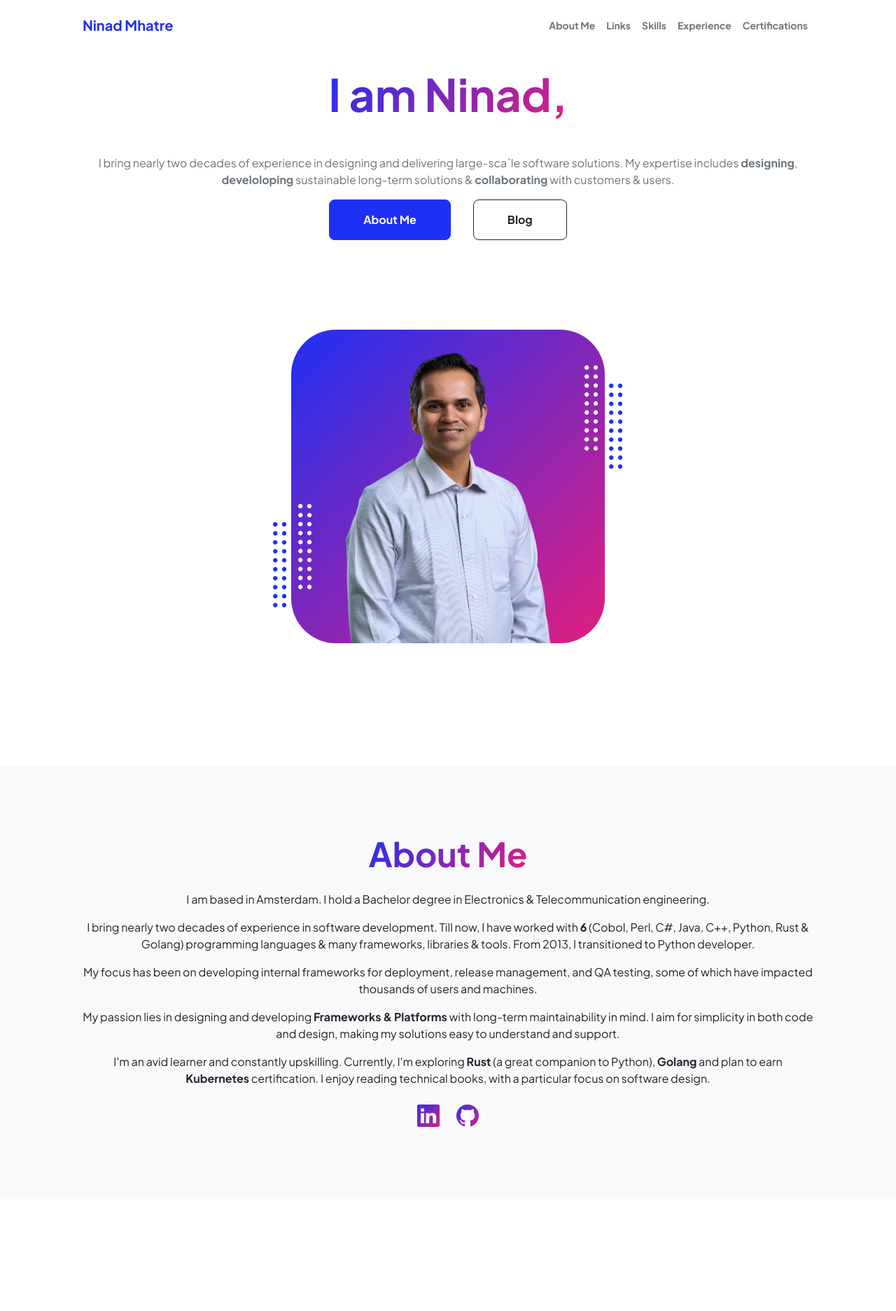
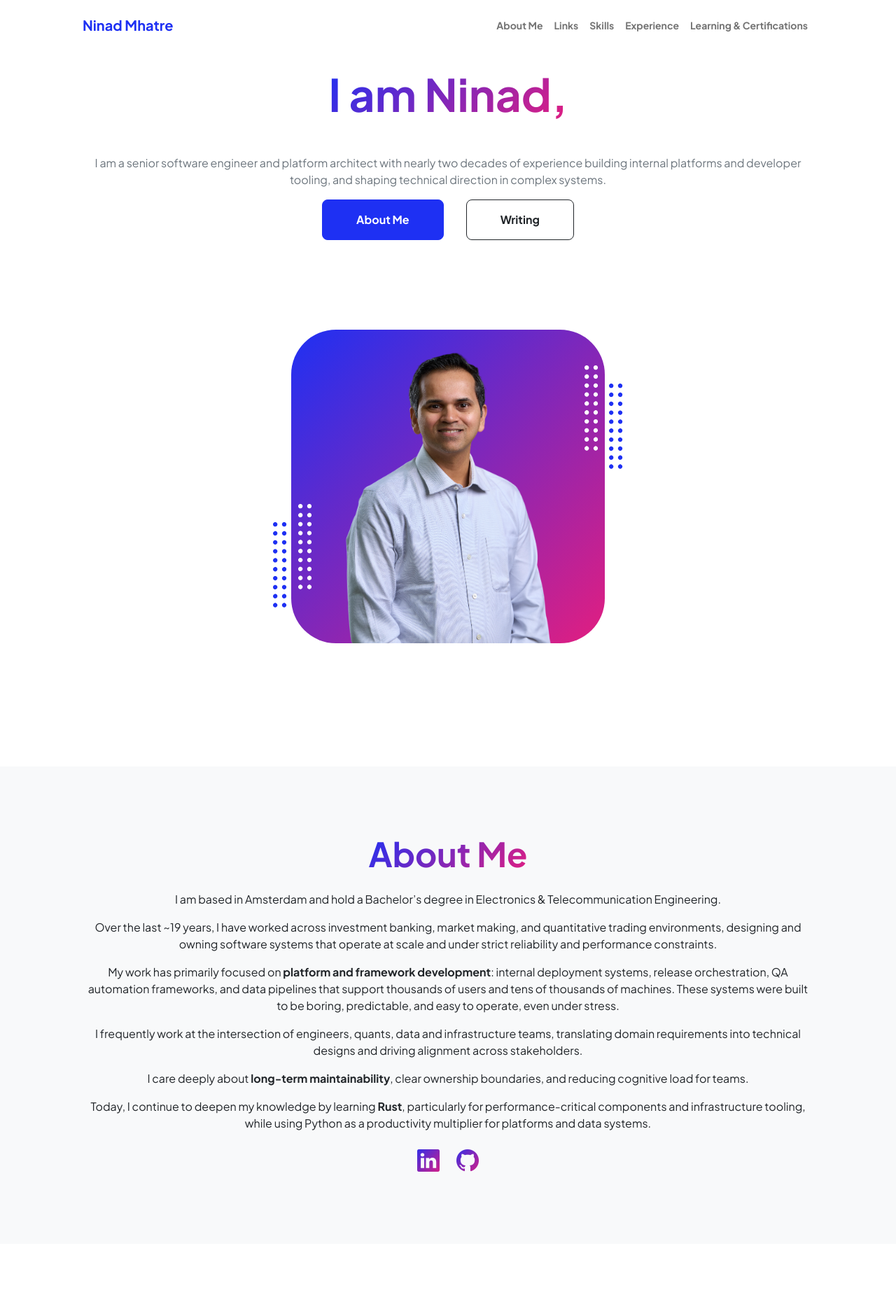
Before and after one commit to ninadmhatre/zuallite, a Flask app: page / in a window 1280 px wide. Shown: the top 1873 px of the page at 70% size. Run offline with Flask 3, Linux system fonts and the light colour scheme; some libraries are stand-ins or nearby versions.

Commit message:
improved

```diff
--- a/templates/index.html
+++ b/templates/index.html
@@ -30,7 +30,7 @@
                             <li class="nav-item"><a class="nav-link" href="#links">Links</a></li>
                             <li class="nav-item"><a class="nav-link" href="#skills">Skills</a></li>
                             <li class="nav-item"><a class="nav-link" href="#experience">Experience</a></li>
-                            <li class="nav-item"><a class="nav-link" href="#certifications">Certifications</a></li>
+                            <li class="nav-item"><a class="nav-link" href="#certifications">Learning & Certifications</a></li>
                         </ul>
                     </div>
                 </div>
@@ -42,17 +42,17 @@
                         <div class="col-xxl-5">
                             <!-- Header text content-->
                             <div class="text-center text-xxl-start">
-                                <div class="badge bg-gradient-primary-to-secondary text-white mb-4"><div class="text-uppercase">Developer &middot; Software Architect &middot; Python / Rust </div></div>
+                                <div class="badge bg-gradient-primary-to-secondary text-white mb-4"><div class="text-uppercase">Senior Software Engineer · Platform & Systems Architect · Python / Rust</div></div>
                                 <!-- <div class="fs-3 fw-light text-muted">Hi!</div> -->
                                 <h1 class="display-3 fw-bolder mb-5"><span class="text-gradient d-inline">I am Ninad,</span></h1>
                                 <p class="text-muted">
-                                    I bring nearly two decades of experience in designing and delivering large-sca`le software solutions.
-                                    My expertise includes <b>designing</b>, <b>develoloping</b> sustainable long-term solutions & <b>collaborating</b> with customers & users.
+                                    I am a senior software engineer and platform architect with nearly two decades of experience
+building internal platforms and developer tooling, and shaping technical direction in complex systems.
                                 </p>
 
                                 <div class="d-grid gap-3 d-sm-flex justify-content-sm-center justify-content-xxl-start mb-3">
                                     <a class="btn btn-primary btn-lg px-5 py-3 me-sm-3 fs-6 fw-bolder" href="#about">About Me</a>
-                                    <a class="btn btn-outline-dark btn-lg px-5 py-3 fs-6 fw-bolder" href="{{ config.EXTERNAL_BLOG }}" target="_blank">Blog</a>
+                                    <a class="btn btn-outline-dark btn-lg px-5 py-3 fs-6 fw-bolder" href="{{ config.EXTERNAL_BLOG }}" target="_blank">Writing</a>
                                 </div>
                             </div>
                         </div>
@@ -192,19 +192,36 @@
                                 <p class="lead fw-light mb-4"></p>
                                 <p class="text-muted">
                                     <p>
-                                        I am based in Amsterdam. I hold a Bachelor degree in Electronics & Telecommunication engineering.
+                                    I am based in Amsterdam and hold a Bachelor’s degree in Electronics & Telecommunication Engineering.
                                     </p>
+
                                     <p>
-                                        I bring nearly two decades of experience in software development. Till now, I have worked with <b>6</b> (Cobol, Perl, C#, Java, C++, Python, Rust & Golang) programming languages & many frameworks, libraries & tools. From 2013, I transitioned to Python developer.
+                                      Over the last ~19 years, I have worked across investment banking, market making, and
+                                      quantitative trading environments, designing and owning software systems that operate
+                                      at scale and under strict reliability and performance constraints.
                                     </p>
+
                                     <p>
-                                        My focus has been on developing internal frameworks for deployment, release management, and QA testing, some of which have impacted thousands of users and machines.
+                                      My work has primarily focused on <b>platform and framework development</b>:
+                                      internal deployment systems, release orchestration, QA automation frameworks,
+                                      and data pipelines that support thousands of users and tens of thousands of machines.
+                                      These systems were built to be boring, predictable, and easy to operate, even under stress.
                                     </p>
+
                                     <p>
-                                        My passion lies in designing and developing <b>Frameworks & Platforms</b> with long-term maintainability in mind. I aim for simplicity in both code and design, making my solutions easy to understand and support.
+                                      I frequently work at the intersection of engineers, quants, data and infrastructure teams,
+                                      translating domain requirements into technical designs and driving alignment across stakeholders.
                                     </p>
+
                                     <p>
-                                        I'm an avid learner and constantly upskilling. Currently, I'm exploring <b>Rust</b> (a great companion to Python), <b>Golang</b> and plan to earn <b>Kubernetes</b> certification. I enjoy reading technical books, with a particular focus on software design.
+                                      I care deeply about <b>long-term maintainability</b>, clear ownership boundaries,
+                                      and reducing cognitive load for teams.
+                                    </p>
+
+                                    <p>
+                                      Today, I continue to deepen my knowledge by learning <b>Rust</b>,
+                                      particularly for performance-critical components and infrastructure tooling,
+                                      while using Python as a productivity multiplier for platforms and data systems.
                                     </p>
                                 </p>
                                 <div class="d-flex justify-content-center fs-2 gap-4">
@@ -265,15 +282,26 @@
                             <p>
                                 <table>
                                     <tr>
+                                        <td><b>Core Strengths</b></td>
+                                        <td>
+                                            <ul>
+                                                <li>Platform & Framework Architecture</li>
+                                                <li>Developer Productivity & Tooling</li>
+                                                <li>System Reliability & Operational Design</li>
+                                                <li>Cross-team Technical Leadership</li>
+                                            </ul>
+                                        </td>
+                                    </tr>
+                                    <tr>
                                         <td>Languages</td>
                                         <td>
                                             <ul>
                                                 <li>Python</li>
                                                 <li>Shell Scripting</li>
                                                 <li>SQL</li>
-                                                <li>Rust <i>(Beginner)</i></li>
-                                                <li>C# <i>(2+ years; past)</i></li>
-                                                <li>Perl <i>(5+ years; past)</i></li>
+                                                <li>Rust</li>
+                                                <li>C#</li>
+                                                <li>Perl</li>
                                             </ul>
                                         </td>
                                     </tr>
@@ -309,18 +337,6 @@
                                                 <li>Git</li>
                                                 <li>Jira | Confluence | Bitbucket | Bamboo</li>
                                                 <li>Flask | FastAPI</li>
-                                            </ul>
-                                        </td>
-                                    </tr>
-                                    <tr>
-                                        <td>Core Areas</td>
-                                        <td>
-                                            <ul>
-                                                <li>Software Architect</li>
-                                                <li>Platform Engineering</li>
-                                                <li>Process Automation</li>
-                                                <li>Automated Testing</li>
-                                                <li>Agile / Scrum</li>
                                             </ul>
                                         </td>
                                     </tr>
@@ -367,8 +383,19 @@
                                                 <b>Senior Python Developer - Research Engineer</b><br>
                                                 <b style="font-size: 80%;">From 2017</b><br>
                                                 <ul>
-                                                    <li>Developed a ML framework for Mid-term alpha prediction with help of Quants.</li>
-                                                    <li>Developed a QA Automation testing framework for Ordering Platform.</li>
+                                                    <li>
+                                                        Led the design and development of a mid-term alpha prediction framework in close
+                                                        collaboration with quant researchers, enabling faster experimentation and safer
+                                                        production deployment of models.
+                                                    </li>
+                                                    <li>
+                                                        Architected and rolled out a QA automation framework for the trading and ordering platform,
+                                                        significantly improving release confidence and reducing manual validation effort.
+                                                    </li>
+                                                    <li>
+                                                        Acted as a technical anchor for platform decisions, balancing research velocity
+                                                        with production stability in a high-volatility trading environment.
+                                                    </li>
                                                 </ul>
                                             </p>
                                         </div>
@@ -385,9 +412,18 @@
                                                 <b>Lead Analyst (Python)</b></br>
                                                 <b style="font-size: 80%;">2015 - 2017</b></br>
                                                 <ul>
-                                                    <li>Python developer on proprietary Quartz platform</li>
-                                                    <li>Setting up monitoring & reporting for Risk viewer application pipelines.</li>
-                                                    <li>Mentoring/Guiding new joiners about the system & application landscape</li>
+                                                  <li>
+                                                    Senior contributor on the proprietary Quartz platform, delivering Python-based
+                                                    components used across risk and analytics teams.
+                                                  </li>
+                                                  <li>
+                                                    Designed and implemented monitoring and reporting pipelines for critical
+                                                    risk-viewer workflows, improving observability and operational response.
+                                                  </li>
+                                                  <li>
+                                                    Mentored new engineers and served as a knowledge hub for system architecture
+                                                    and application dependencies.
+                                                  </li>
                                                 </ul>
                                             </p>
                                         </div>
@@ -404,9 +440,18 @@
                                                 <b>AVP</b></br>
                                                 <b style="font-size: 80%;">2009 - 2015</b></br>
                                                 <ul>
-                                                    <li>Developed firm wide application 3 deployment tools (Similar to Ansible)</li>
-                                                    <li>Handled deployment of applications to 25000+ machines firmwide.</li>
-                                                    <li>Mentoring developers and educating users about these tools.</li>
+                                                  <li>
+                                                    Designed and built firm-wide deployment tooling (Ansible-like) used across
+                                                    multiple business units.
+                                                  </li>
+                                                  <li>
+                                                    Owned deployment workflows spanning 25,000+ machines, with a strong focus
+                                                    on safety, rollback strategies, and repeatability.
+                                                  </li>
+                                                  <li>
+                                                    Led enablement efforts through documentation, training, and direct mentoring,
+                                                    driving adoption across engineering teams.
+                                                  </li>
                                                 </ul>
                                             </p>
                                         </div>
@@ -423,7 +468,7 @@
             <section class="py-5">
                 <div class="container px-5 mb-5">
                     <div class="text-center mb-5">
-                        <h1 class="display-5 fw-bolder mb-0"><span class="text-gradient d-inline">Certifications</span></h1>
+                        <h1 class="display-5 fw-bolder mb-0"><span class="text-gradient d-inline">Learning & Certifications</span></h1>
                     </div>
                     <div class="row gx-5 justify-content-center">
                         <div class="col-lg-11 col-xl-9 col-xxl-8">
@@ -432,17 +477,32 @@
                                 <div class="card-body p-0">
                                     <div class="d-flex align-items-center">
                                         <div class="p-5">
-                                            <h2 class="fw-bolder">Rust</h2>
+                                            <h2 class="fw-bolder">Certified Kubernetes Application Developer (CKAD)</h2>
                                             <p>
                                                 <p>Issued by: </p>
-                                                <b style="font-size: 90%;">Udemy</b>
-                                                <b style="font-size: 90%;">May 2025</b><br>
+                                                <b style="font-size: 90%;">Linux Foundation</b>
+                                                <b style="font-size: 90%;">(Nov 2025)</b><br>
                                             </p>
                                         </div>
                                     </div>
                                 </div>
                             </div>
                             <!-- Project Card 2-->
+                            <div class="card overflow-hidden shadow rounded-4 border-0 mb-5">
+                                <div class="card-body p-0">
+                                    <div class="d-flex align-items-center">
+                                        <div class="p-5">
+                                            <h2 class="fw-bolder">Rust</h2>
+                                            <p>
+                                                <p>Issued by: </p>
+                                                <b style="font-size: 90%;">Udemy</b>
+                                                <b style="font-size: 90%;">(May 2025)</b><br>
+                                            </p>
+                                        </div>
+                                    </div>
+                                </div>
+                            </div>
+                            <!-- Project Card 3-->
                             <div class="card overflow-hidden shadow rounded-4 border-0 mb-5">
                                 <div class="card-body p-0">
                                     <div class="d-flex align-items-center">
```
